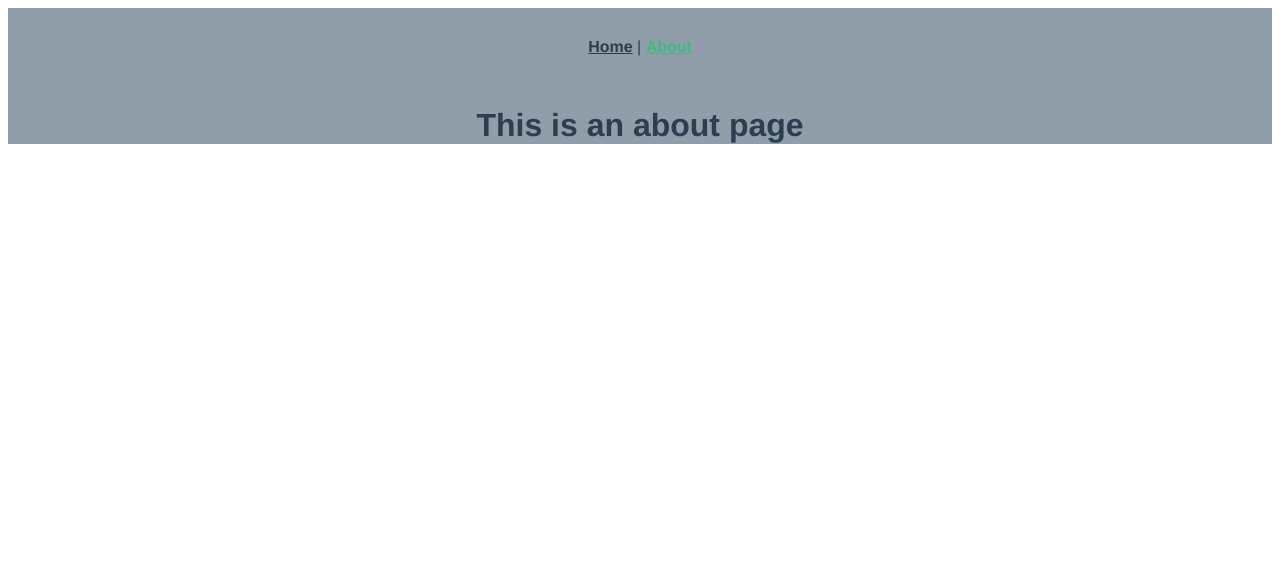
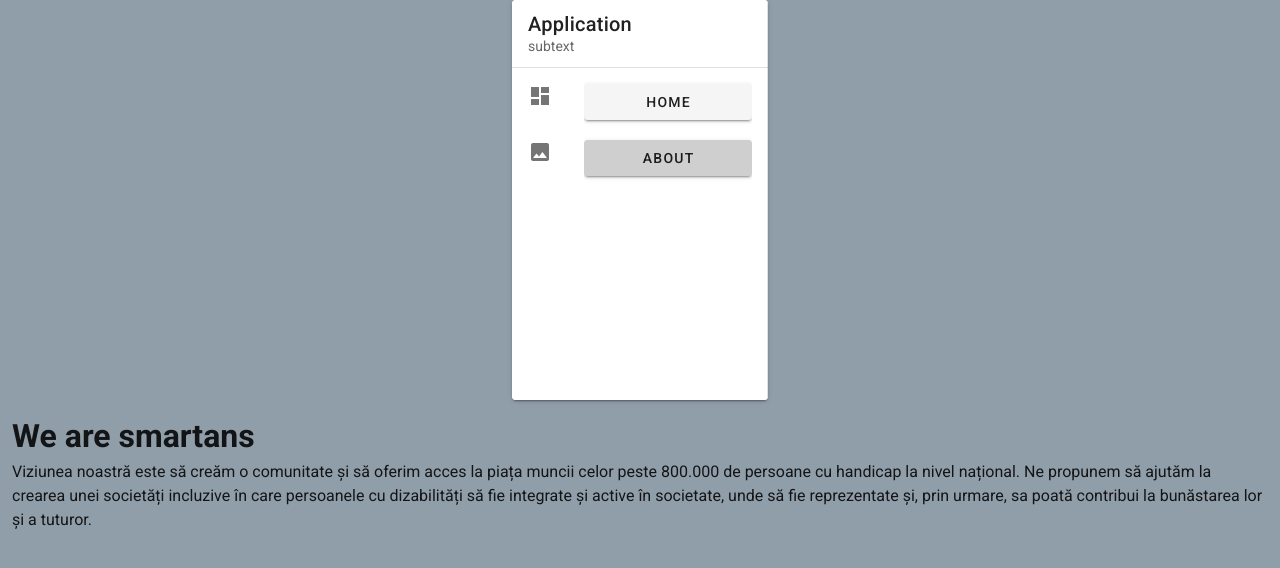
Before and after one commit to panteaandrei/smartans, a Vue app: page /about in a window 1280 px wide. Shown: the top 568 px of the page. Built offline with nearby package versions, Linux system fonts and the light colour scheme.

Commit message:
vuetify implementation

```diff
--- a/public/index.html
+++ b/public/index.html
@@ -1,11 +1,13 @@
 <!DOCTYPE html>
-<html lang="">
+<html lang="en">
   <head>
     <meta charset="utf-8">
     <meta http-equiv="X-UA-Compatible" content="IE=edge">
     <meta name="viewport" content="width=device-width,initial-scale=1.0">
     <link rel="icon" href="<%= BASE_URL %>favicon.ico">
     <title><%= htmlWebpackPlugin.options.title %></title>
+    <link rel="stylesheet" href="https://fonts.googleapis.com/css?family=Roboto:100,300,400,500,700,900">
+    <link rel="stylesheet" href="https://cdn.jsdelivr.net/npm/@mdi/font@latest/css/materialdesignicons.min.css">
   </head>
   <body>
     <noscript>
--- a/src/App.vue
+++ b/src/App.vue
@@ -1,32 +1,73 @@
 <template>
-  <div id="app">
-    <div id="nav">
-      <router-link to="/">Home</router-link> |
-      <router-link to="/about">About</router-link>
-    </div>
-    <router-view/>
-  </div>
+  <v-app>
+
+      <v-card
+          height="400"
+          width="256"
+          class="mx-auto"
+      >
+          <v-navigation-drawer permanent>
+              <v-list-item>
+                  <v-list-item-content>
+                      <v-list-item-title class="title">
+                          Application
+                      </v-list-item-title>
+                      <v-list-item-subtitle>
+                          subtext
+                      </v-list-item-subtitle>
+                  </v-list-item-content>
+              </v-list-item>
+
+              <v-divider></v-divider>
+
+              <v-list
+                  dense
+                  nav
+              >
+                  <v-list-item
+                      v-for="item in items"
+                      :key="item.title"
+                      link
+                  >
+                      <v-list-item-icon>
+                          <v-icon>{{ item.icon }}</v-icon>
+                      </v-list-item-icon>
+
+                      <v-list-item-content>
+                          <v-btn :to="item.to">{{ item.title }}</v-btn>
+                      </v-list-item-content>
+                  </v-list-item>
+              </v-list>
+          </v-navigation-drawer>
+      </v-card>
+    <v-main>
+        <v-container fluid>
+            <router-view>
+                <Home/>
+                <About/>
+            </router-view>
+        </v-container>
+    </v-main>
+  </v-app>
 </template>
 
-<style lang="scss">
-#app {
-  font-family: Avenir, Helvetica, Arial, sans-serif;
-  -webkit-font-smoothing: antialiased;
-  -moz-osx-font-smoothing: grayscale;
-  text-align: center;
-  color: #2c3e50;
-}
+<script>
+import About from "@/views/About";
+import Home from "@/views/Home";
 
-#nav {
-  padding: 30px;
+export default {
+  name: 'App',
 
-  a {
-    font-weight: bold;
-    color: #2c3e50;
+  components: {
+      Home,
+      About,
+  },
 
-    &.router-link-exact-active {
-      color: #42b983;
-    }
-  }
-}
-</style>
+  data: () => ({
+      items: [
+          { title: 'Home', icon: 'mdi-view-dashboard', to: '/' },
+          { title: 'About', icon: 'mdi-image', to: '/about' },
+      ],
+  }),
+};
+</script>
--- a/src/components/HelloWorld.vue
+++ b/src/components/HelloWorld.vue
@@ -1,41 +1,15 @@
 <template>
-  <div class="hello">
-    <h1>{{ msg }}</h1>
-      <p><i class="fab fa-accessible-icon"></i> THIS IS SMARTAAAA!!</p>
-  </div>
+  <v-container fluid>
+    <h1>{{msg}}</h1>
+  </v-container>
 </template>
 
 <script>
-export default {
-  name: 'HelloWorld',
-  props: {
-    msg: String
-  },
-    data: function() {
-      return {
+  export default {
+    name: 'HelloWorld',
+    props: ['msg'],
+    data: () => ({
 
-      }
-    },
-    mounted() {
-      console.log(process.env)
-    }
-}
+    }),
+  }
 </script>
-
-<!-- Add "scoped" attribute to limit CSS to this component only -->
-<style scoped lang="scss">
-h3 {
-  margin: 40px 0 0;
-}
-ul {
-  list-style-type: none;
-  padding: 0;
-}
-li {
-  display: inline-block;
-  margin: 0 10px;
-}
-a {
-  color: #42b983;
-}
-</style>
--- a/src/main.js
+++ b/src/main.js
@@ -6,6 +6,7 @@ import '@fortawesome/fontawesome-free/js/all.min'
 
 
 import './assets/css/global.scss'
+import vuetify from './plugins/vuetify';
 
 
 Vue.config.productionTip = false
@@ -17,5 +18,6 @@ Vue.prototype.$andrei = process.env.VUE_APP_ANDREI;
 new Vue({
   router,
   store,
+  vuetify,
   render: h => h(App)
 }).$mount('#app')
--- /dev/null
+++ b/src/plugins/vuetify.js
@@ -0,0 +1,7 @@
+import Vue from 'vue';
+import Vuetify from 'vuetify/lib/framework';
+
+Vue.use(Vuetify);
+
+export default new Vuetify({
+});
--- a/src/views/About.vue
+++ b/src/views/About.vue
@@ -1,5 +1,26 @@
 <template>
   <div class="about">
-    <h1>This is an about page</h1>
+    <h1>We are smartans</h1>
+      <p>{{visionText}}</p>
   </div>
 </template>
+<script>
+export default {
+    name: 'About',
+    components: {},
+    data(){
+        return {
+            visionText: "Viziunea noastră este să creăm o comunitate și să oferim acces la piața muncii celor peste 800.000 de persoane cu handicap la nivel național. Ne propunem să ajutăm la crearea unei societăți incluzive în care persoanele cu dizabilități să fie integrate și active în societate, unde să fie reprezentate și, prin urmare, sa poată contribui la bunăstarea lor și a tuturor."
+        }
+    }
+}
+</script>
+<style lang="scss">
+.home {
+
+.logo {
+        width: 300px;
+        border-radius: 8px;
+    }
+}
+</style>
--- /dev/null
+++ b/vue.config.js
@@ -0,0 +1,5 @@
+module.exports = {
+  transpileDependencies: [
+    'vuetify'
+  ]
+}
```
Also changed, not shown: package.json (+6 -2 lines), src/assets/logo.svg (added), 1 other file (tests, documents, lock files or other folders).
